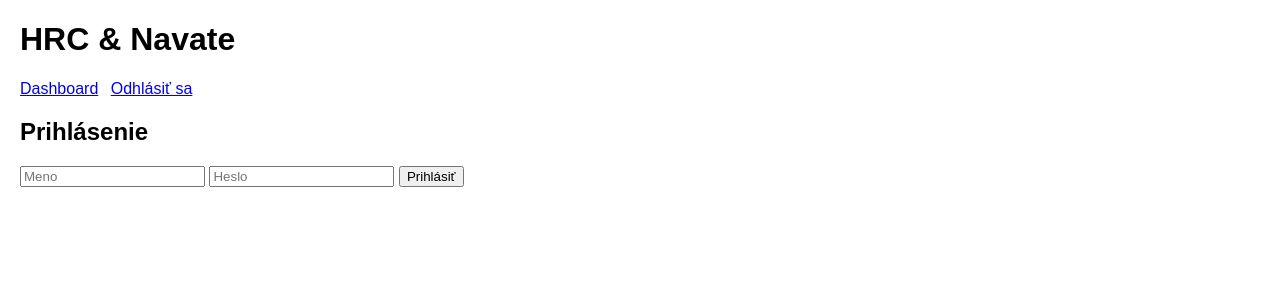
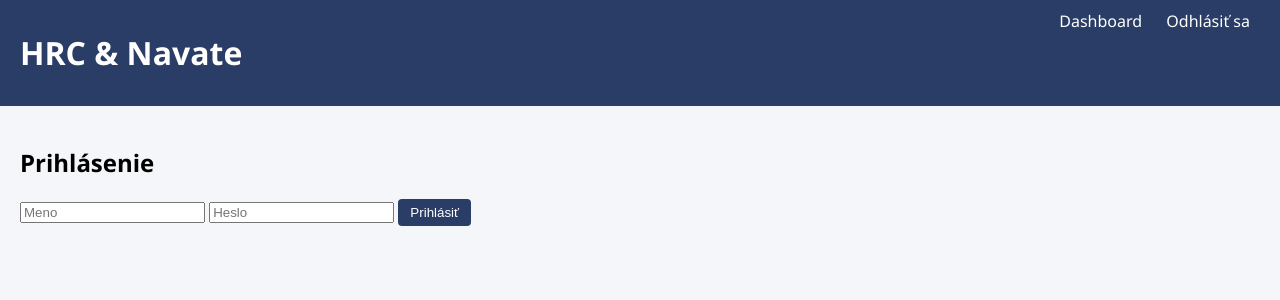
Before and after one commit to matejva/test, a Flask app: page / in a window 1280 px wide. Shown: the top 300 px of the page. Run offline with Flask 3, Linux system fonts and the light colour scheme; the visitor is signed in with stand-in values (Sample User, id 1).

Commit message:
Update style.css

```diff
--- a/static/style.css
+++ b/static/style.css
@@ -1,9 +1,10 @@
-body { font-family: Arial, sans-serif; margin: 20px; }
-header { margin-bottom: 20px; }
-nav a { margin-right: 8px; }
-table { width: 100%; border-collapse: collapse; margin-top: 10px; }
-th, td { border: 1px solid #ddd; padding: 6px; text-align: left; }
-.flashes { list-style: none; padding: 0; }
-.flashes li { padding: 6px; margin-bottom: 6px; border-radius: 4px; }
-.flashes li.success { background: #e0ffe0; }
-.flashes li.danger { background: #ffe0e0; }
+body { font-family: 'Segoe UI', sans-serif; margin: 0; background: #f4f6f9; }
+header { background: #2a3d66; color: #fff; padding: 10px 20px; display: flex; justify-content: space-between; }
+nav a { color: white; margin: 0 10px; text-decoration: none; }
+main { padding: 20px; }
+table { width: 100%; border-collapse: collapse; margin-top: 20px; background: white; }
+th, td { border: 1px solid #ccc; padding: 8px; text-align: left; }
+tr:nth-child(even) { background: #f0f0f0; }
+button, .pdf-btn { background: #2a3d66; color: white; padding: 6px 12px; border: none; border-radius: 4px; cursor: pointer; }
+button:hover { background: #1d2a48; }
+.modal { display: none; position: fixed; top: 20%; left: 30%; width: 40%; background: white; padding: 20px; border-radius: 10px; box-shadow: 0 0 10px rgba(0,0,0,0.3); }
```
